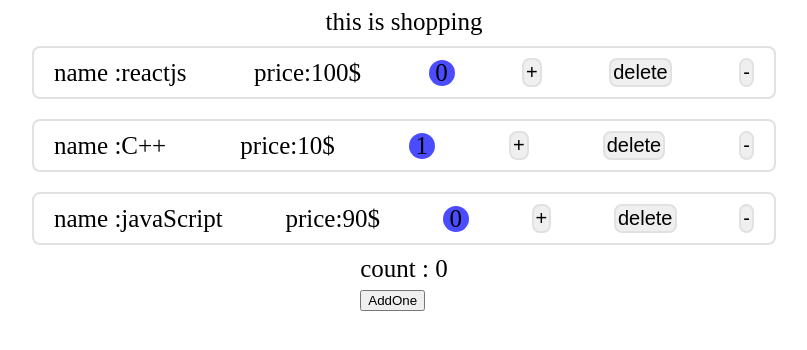
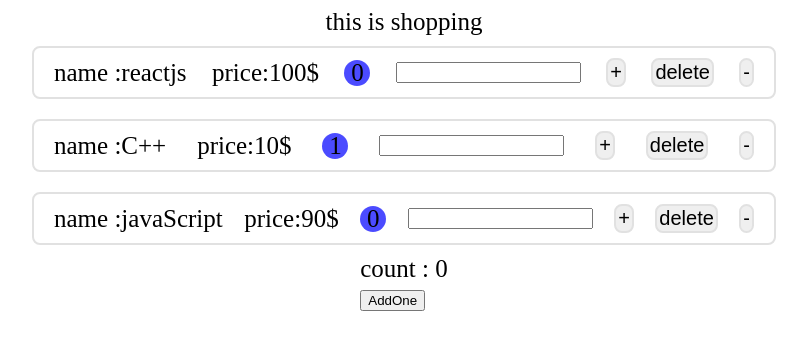
Before and after one commit to ZahraNejati79/product, a React (Create React App) app: page / in a window 1280 px wide. Shown: the top 350 px of the page, without its empty margins (236-1043 px from the left). Built offline with nearby package versions, Linux system fonts and the light colour scheme.

Commit message:
input box

```diff
--- a/src/App.js
+++ b/src/App.js
@@ -8,6 +8,7 @@
     { name: "C++", price: "10$", id: 2, quantity: 1 },
     { name: "javaScript", price: "90$", id: 3, quantity: 0 },
   ]);
+
   const removeHandler = (id) => {
     const filterProduct = products.filter((product) => product.id !== id);
     setProducts(filterProduct);
@@ -18,7 +19,12 @@
     selectedItem.quantity++;
     setProducts(productCopy);
   };
-
+  const changeHandler = (e, id) => {
+    const copyproduct = [...products];
+    const selectedProduct = copyproduct.find((pro) => pro.id === id);
+    selectedProduct.name = e.target.value;
+    setProducts(copyproduct);
+  };
   return (
     <div className="App">
       <div>this is shopping</div>
@@ -26,6 +32,7 @@
         products={products}
         removeHandler={removeHandler}
         incrementHandler={incrementHandler}
+        changeHandler={changeHandler}
       />
       <Count />
     </div>
--- a/src/components/ProductList/ProductList.js
+++ b/src/components/ProductList/ProductList.js
@@ -1,5 +1,10 @@
 import Products from "../Products/Products";
-const ProductList = ({ products, removeHandler, incrementHandler }) => {
+const ProductList = ({
+  products,
+  removeHandler,
+  incrementHandler,
+  changeHandler,
+}) => {
   return (
     <div className="productList">
       {products.map((product) => {
@@ -9,6 +14,7 @@
             product={product}
             removeHandler={removeHandler}
             incrementHandler={incrementHandler}
+            changeHandler={changeHandler}
           />
         );
       })}
--- a/src/components/Products/Products.js
+++ b/src/components/Products/Products.js
@@ -1,9 +1,17 @@
-const Products = ({ product, removeHandler, incrementHandler }) => {
+import { useState } from "react";
+
+const Products = ({
+  product,
+  removeHandler,
+  incrementHandler,
+  changeHandler,
+}) => {
   return (
     <div className="product">
       <div>name :{product.name}</div>
       <div>price:{product.price}</div>
       <div className="quantity">{product.quantity}</div>
+      <input type="text" onChange={(e) => changeHandler(e, product.id)} />
       <button
         className="btn increment"
         onClick={() => incrementHandler(product.id)}
```
